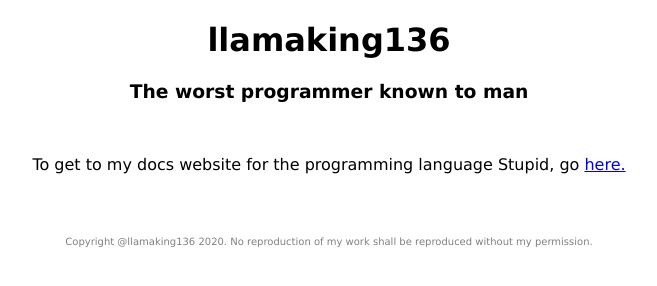
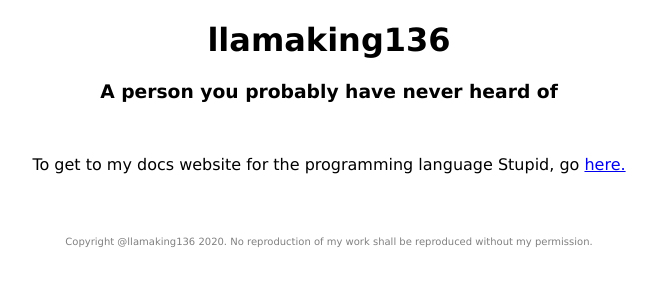
Before and after one commit to llamaking136/llamaking136.github.io, a plain HTML site: page index.html in a window 1280 px wide. Shown: the whole page, without its empty margins (311-968 px from the left). Drawn offline with Linux system fonts and the light colour scheme.

Commit message:
Update index.html

```diff
--- a/index.html
+++ b/index.html
@@ -9,7 +9,7 @@
     </head>
     <body>
         <h1 style="text-align:center">llamaking136</h1>
-        <h3 style="text-align:center">The worst programmer known to man</h3>
+        <h3 style="text-align:center">A person you probably have never heard of</h3>
         <br>
         <p style="text-align:center">To get to my docs website for the programming language Stupid, go <a href="https://llamaking136.github.io/stupid">here.</a></p>
         <br><br>
```
